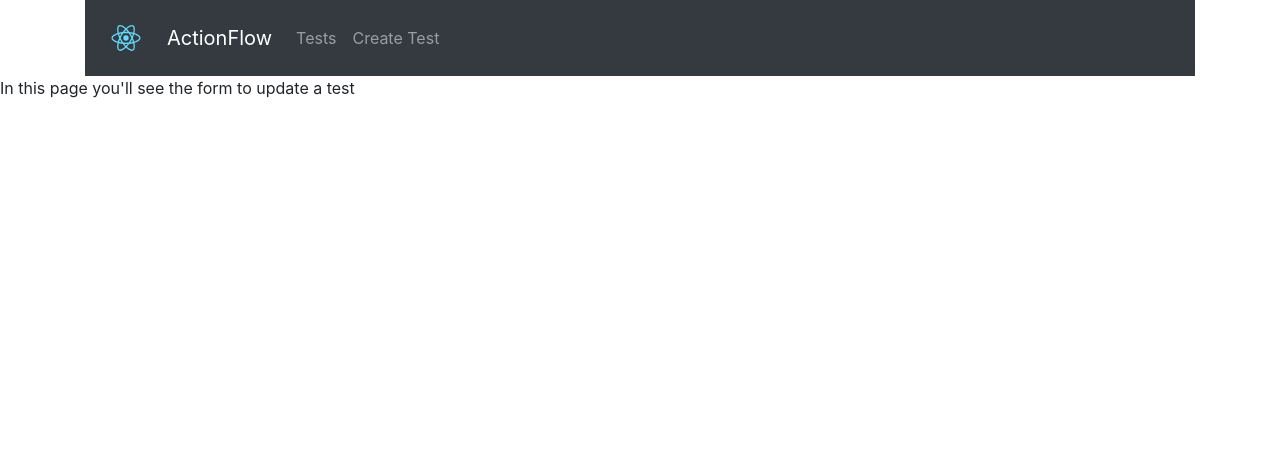
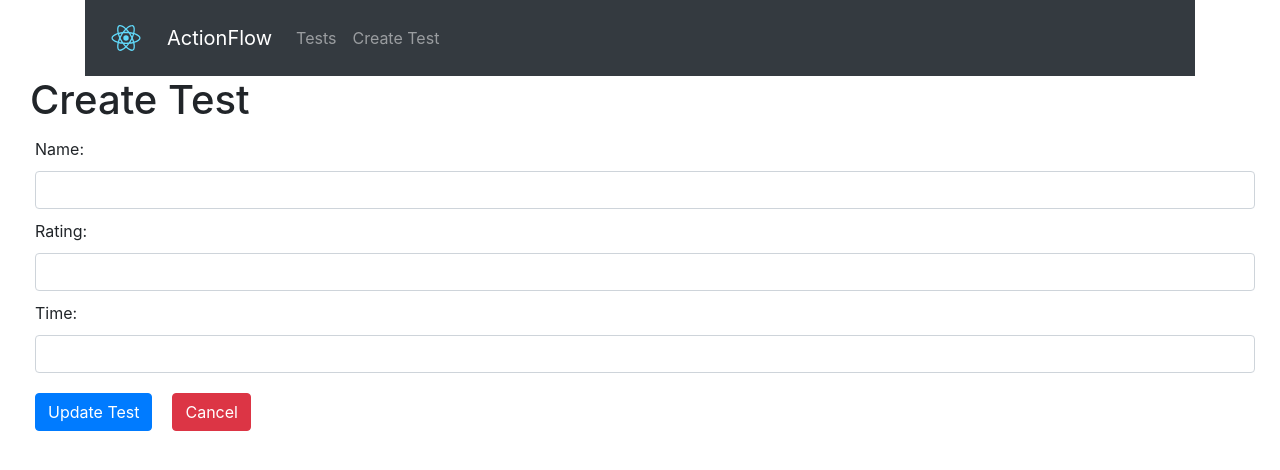
Before and after one commit to andradewagner/actionflow-client, a React (Create React App) app: page /tests/update/1 in a window 1280 px wide. Shown: the top 470 px of the page. Built offline with nearby package versions, Linux system fonts and the light colour scheme; no server answers.

Commit message:
ajustes finais

```diff
--- a/package.json
+++ b/package.json
@@ -12,7 +12,7 @@
     "react-dom": "^16.13.0",
     "react-router-dom": "^5.1.2",
     "react-scripts": "3.4.0",
-    "react-table": "^7.0.0",
+    "react-table": "6.0.0",
     "styled-components": "^5.0.1"
   },
   "scripts": {
--- a/src/pages/TestsInsert.jsx
+++ b/src/pages/TestsInsert.jsx
@@ -1,11 +1,109 @@
 import React, { Component } from 'react'
+import api from '../api'
+
+import styled from 'styled-components'
+
+const Title = styled.h1.attrs({
+    className: 'h1',
+})``
+
+const Wrapper = styled.div.attrs({
+    className: 'from-group',
+})`margin:0 30px;`
+
+const Label = styled.label`margin: 5px;`
+
+const InputText = styled.input.attrs({
+    className: 'form-control',
+})`margin: 5px;`
+
+const Button = styled.button.attrs({
+    className: `btn btn-primary`,
+})`margin: 15px 15px 15px 5px;`
+
+const CancelButton = styled.a.attrs({
+    className: `btn btn-danger`,
+})`margin: 15px 15px 15px 5px;`
 
 class TestsInsert extends Component {
+    constructor(props) {
+        super(props)
+
+        this.state = {
+            name: '',
+            rating: '',
+            time: '',
+        }
+    }
+
+    handleChangeInputName = async event => {
+        const name = event.target.value
+        this.setState({ name })
+    }
+
+    handleChangeInputRating = async event => {
+        const rating = event.target.validity.valid
+            ? event.target.value
+            : this.state.rating
+
+        this.setState({ rating })
+    }
+
+    handleChangeInputTime = async event => {
+        const time = event.target.value
+        this.setState({ time })
+    }
+
+    handleIncludeTest = async () => {
+        const { name, rating, time } = this.state
+        const arrayTime = time.split('/')
+        const payload = { name, rating, time: arrayTime }
+
+        await api.insertTest(payload).then(res => {
+            window.alert(`Test inserted successfully`)
+            this.setState({
+                name: '',
+                rating: '',
+                time: '',
+            })
+        })
+    }
+
     render() {
+        const { name, rating, time } = this.state
         return (
-            <div>
-                <p>In this page you'll see the form to add a test</p>
-            </div>
+            <Wrapper>
+                <Title>Create Test</Title>
+
+                <Label>Name: </Label>
+                <InputText
+                    type="text"
+                    value={name}
+                    onChange={this.handleChangeInputName}
+                />
+
+                <Label>Rating: </Label>
+                <InputText
+                    type="number"
+                    step="0.1"
+                    lang="en-US"
+                    min="0"
+                    max="10"
+                    pattern="[0-9]+([,\.][0-9]+)?"
+                    value={rating}
+                    onChange={this.handleChangeInputRating}
+                />
+
+                <Label>Time: </Label>
+                <InputText
+                    type="text"
+                    value={time}
+                    onChange={this.handleChangeInputTime}
+                />
+
+                <Button onClick={this.handleIncludeTest}>Add Test</Button>
+                <CancelButton href={'/tests/list'}>Cancel</CancelButton>
+            </Wrapper>
         )
     }
 }
--- a/src/pages/TestsList.jsx
+++ b/src/pages/TestsList.jsx
@@ -4,7 +4,7 @@ import api from '../api'
 
 import styled from 'styled-components'
 
-//import 'react-table/react-table.css'
+import 'react-table/react-table.css'
 
 const Wrapper = styled.div`
     padding: 0 40px 40px 40px;
@@ -74,7 +74,6 @@ class TestsList extends Component {
 
     render() {
         const { tests, isLoading } = this.state
-        console.log('TCL: TestsList -> render -> tests', tests)
 
         const columns = [
             {
--- a/src/pages/TestsUpdate.jsx
+++ b/src/pages/TestsUpdate.jsx
@@ -1,11 +1,120 @@
 import React, { Component } from 'react'
+import api from '../api'
+
+import styled from 'styled-components'
+
+const Title = styled.h1.attrs({
+    className: 'h1',
+})``
+
+const Wrapper = styled.div.attrs({
+    className: 'from-group',
+})`margin:0 30px;`
+
+const Label = styled.label`margin: 5px;`
+
+const InputText = styled.input.attrs({
+    className: 'form-control',
+})`margin: 5px;`
+
+const Button = styled.button.attrs({
+    className: `btn btn-primary`,
+})`margin: 15px 15px 15px 5px;`
+
+const CancelButton = styled.a.attrs({
+    className: `btn btn-danger`,
+})`margin: 15px 15px 15px 5px;`
 
 class TestsUpdate extends Component {
+    constructor(props) {
+        super(props)
+        this.state = {
+            id: this.props.match.params.id,
+            name: '',
+            rating: '',
+            time: '',
+        }
+    }
+
+    handleChangeInputName = async event => {
+        const name = event.target.value
+        this.setState({ name })
+    }
+
+    handleChangeInputRating = async event => {
+        const rating = event.target.validity.valid
+            ? event.target.value
+            : this.state.rating
+
+        this.setState({ rating })
+    }
+
+    handlechangeInputTime = async event => {
+        const time = event.target.value
+        this.setState({ time })
+    }
+
+    handleUpdateTest = async () => {
+        const { id, name, rating, time } = this.state
+        const arrayTime = time.split('/')
+        const payload = { name, rating, time: arrayTime }
+
+        await api.updateTestById(id, payload).then(res => {
+            window.alert(`Test updated successfully`)
+            this.setState({
+                name: '',
+                rating: '',
+                time: '',
+            })
+        })
+    }
+
+    componentDidMount = async () => {
+        const { id } = this.state
+        const test = await api.getTestById(id)
+
+        this.setState({
+            name: test.data.data.name,
+            rating: test.data.data.rating,
+            time: test.data.data.time.join('/'),
+        })
+    }
+
     render() {
+        const { name, rating, time } = this.state
         return (
-            <div>
-                <p>In this page you'll see the form to update a test</p>
-            </div>
+            <Wrapper>
+                <Title>Create Test</Title>
+
+                <Label>Name: </Label>
+                <InputText
+                    type="text"
+                    value={name}
+                    onChange={this.handleChangeInputName}
+                />
+
+                <Label>Rating: </Label>
+                <InputText
+                    type="number"
+                    step="0.1"
+                    lang="en-US"
+                    min="0"
+                    max="10"
+                    pattern="[0-9]+([,\.][0-9]+)?"
+                    value={rating}
+                    onChange={this.handleChangeInputRating}
+                />
+
+                <Label>Time: </Label>
+                <InputText
+                    type="text"
+                    value={time}
+                    onChange={this.handleChangeInputTime}
+                />
+
+                <Button onClick={this.handleUpdateTest}>Update Test</Button>
+                <CancelButton href={'/tests/list'}>Cancel</CancelButton>
+            </Wrapper>
         )
     }
 }
```
Also changed, not shown: 1 other file (tests, documents, lock files or other folders).
